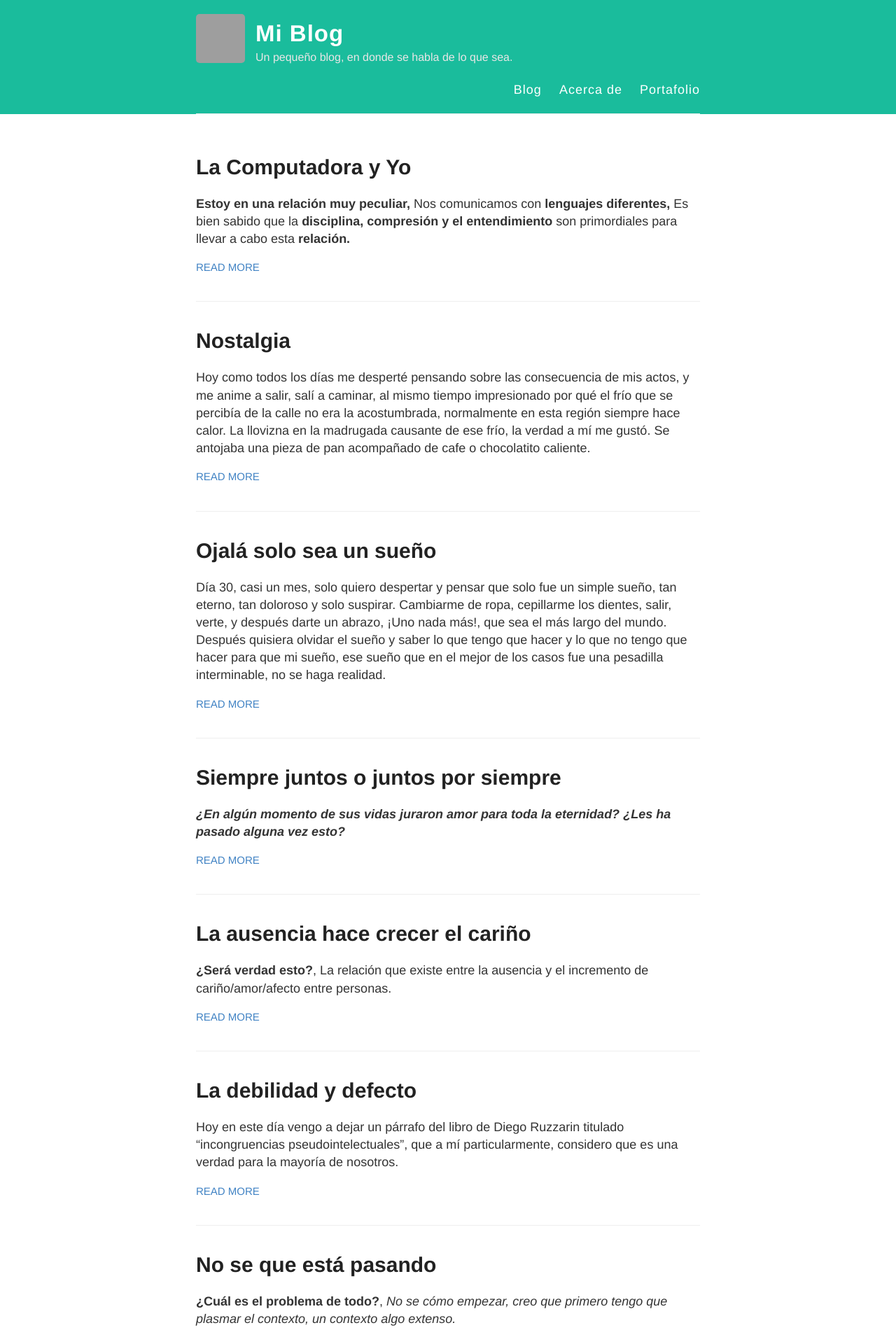
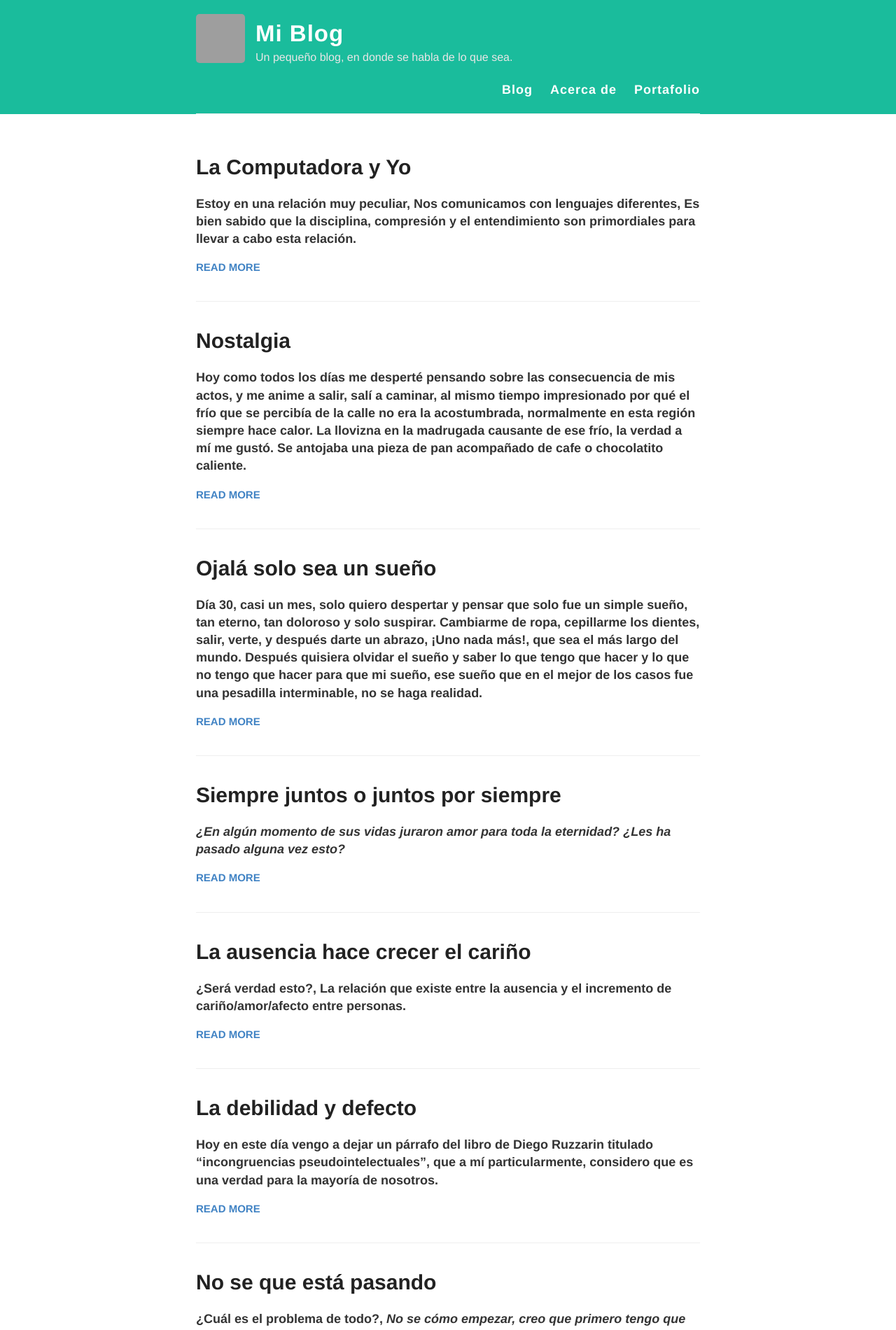
Before and after one commit to markconfig/blog-Jkyll, a Jekyll site: the page built from index.html, in a window 1280 px wide. Shown: the top 1900 px of the page at 70% size. Built offline with Jekyll 4.4.1, drawn with Linux system fonts in a browser that asks for light colours; grey boxes are pictures that could not be loaded.

Commit message:
Update default.html

```diff
--- a/_layouts/default.html
+++ b/_layouts/default.html
@@ -22,7 +22,7 @@
            crossorigin="anonymous"></script>
       </div>
   <body>
-    <div style="color:blue;" class="wrapper-masthead">
+    <div class="wrapper-masthead">
       <div class="container">
         <header class="masthead clearfix">
           <a href="{{ site.baseurl }}/" class="site-avatar"><img src="{{ site.avatar }}" /></a>
@@ -33,9 +33,9 @@
           </div>
 
           <nav>
-            <a href="{{ site.baseurl }}/">Blog</a>
-            <a href="{{ site.baseurl }}/about">Acerca de</a>
-            <a href="https://markconfig.github.io">Portafolio</a>
+            <a href="{{ site.baseurl }}/"><b>Blog</></a>
+            <a href="{{ site.baseurl }}/about"><b>Acerca de</b></a>
+            <a href="https://markconfig.github.io"><b>Portafolio</b></a>
           </nav>
         </header>
       </div>
```
